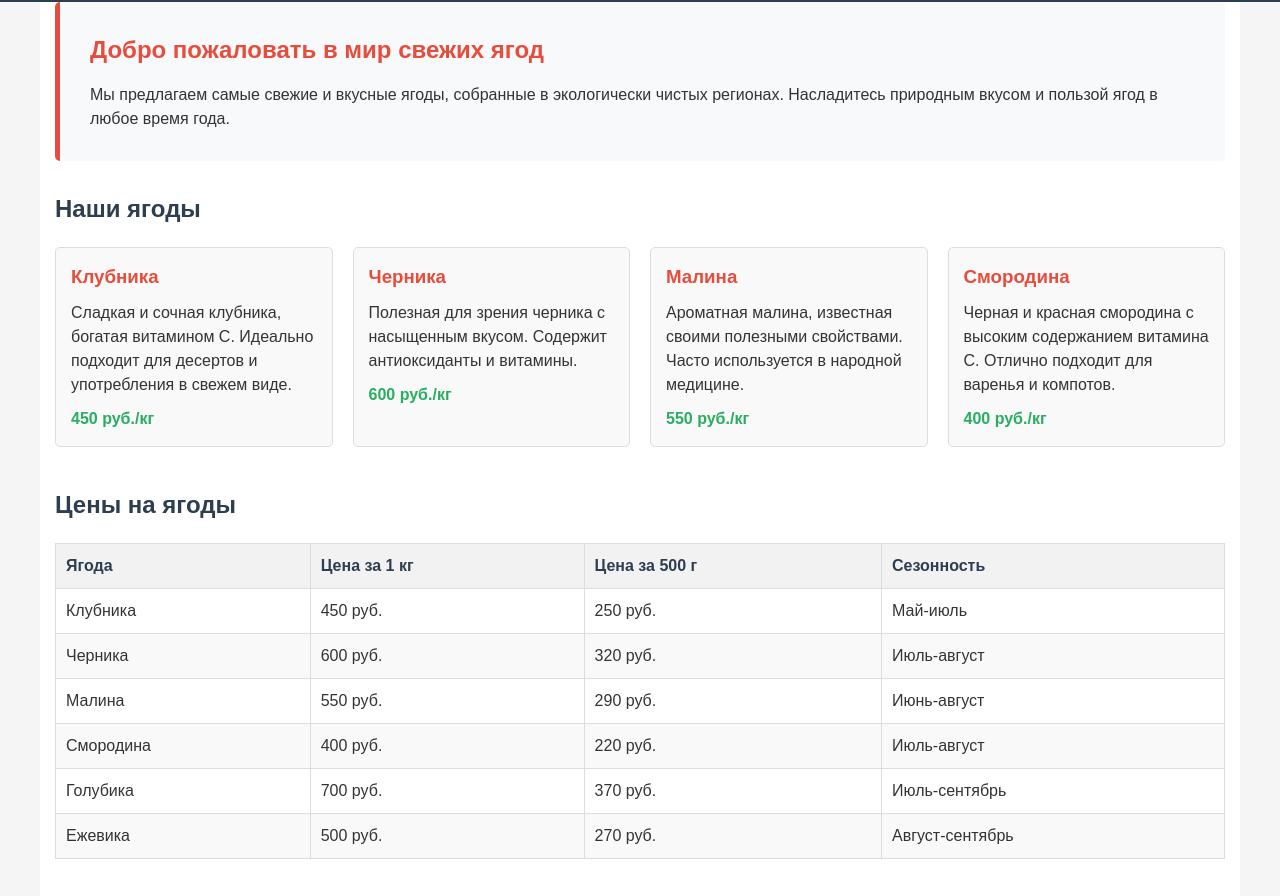
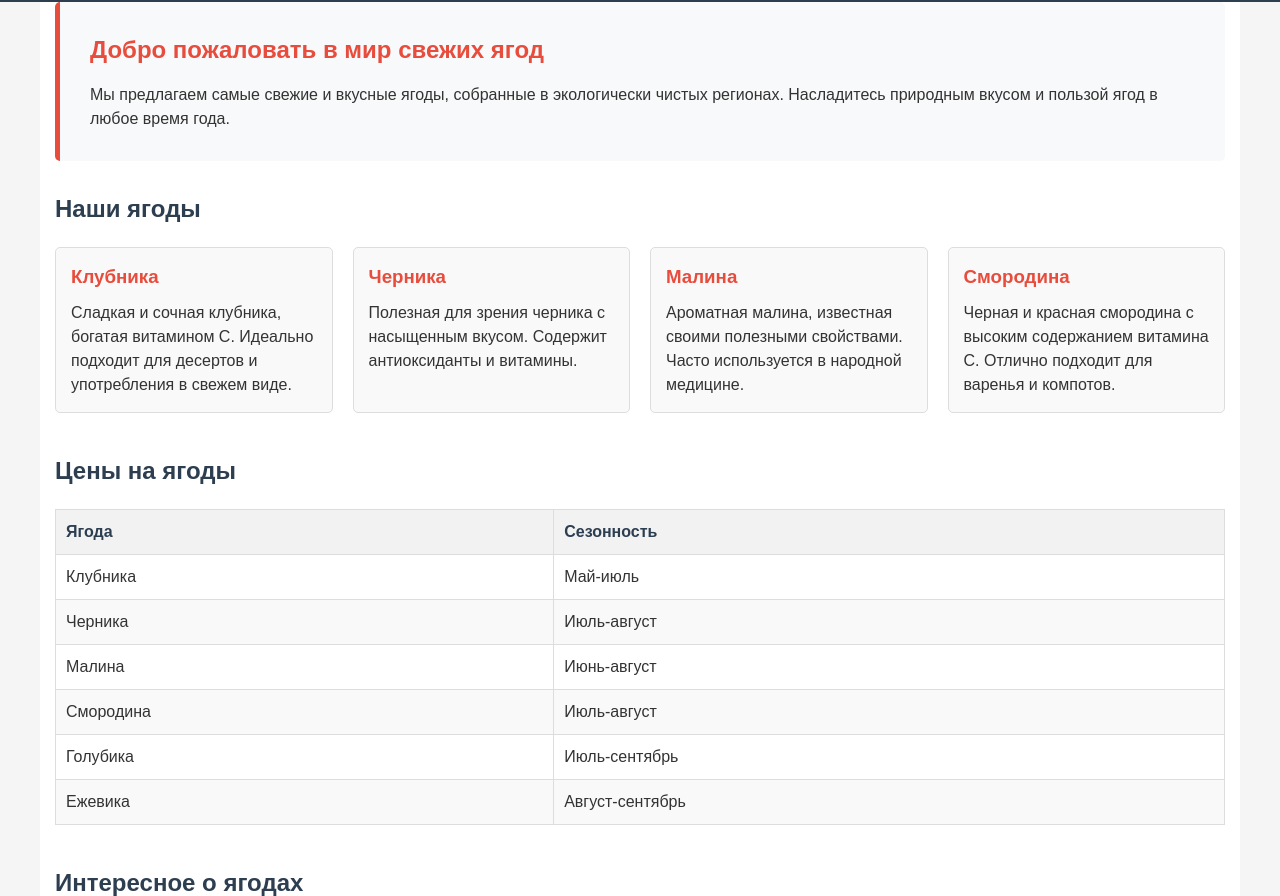
Before and after one commit to eugenerogm-cyber/upgraded-umbrella_diplom, a plain HTML site: page проект/index.html in a window 1280 px wide. Shown: the part 64-960 px from the top of the page. Drawn offline with Linux system fonts and the light colour scheme.

Commit message:
Add files via upload

```diff
--- a/проект/index.html
+++ b/проект/index.html
@@ -12,9 +12,9 @@
             <div class="logo">Ягодный магазин</div>
             <nav>
                 <ul>
-                    <li><a href="#home">Главная</a></li>
-                    <li><a href="#prices">Цены</a></li>
-                    <li><a href="#interesting">Интересное</a></li>
+                    <li><a href="index.html">Главная</a></li>
+                    <li><a href="">Цены</a></li>
+                    <li><a href="">Интересное</a></li>
                 </ul>
             </nav>
         </div>
@@ -32,25 +32,21 @@
                 <div class="berry-card">
                     <h3>Клубника</h3>
                     <p>Сладкая и сочная клубника, богатая витамином C. Идеально подходит для десертов и употребления в свежем виде.</p>
-                    <div class="price">450 руб./кг</div>
                 </div>
 
                 <div class="berry-card">
                     <h3>Черника</h3>
                     <p>Полезная для зрения черника с насыщенным вкусом. Содержит антиоксиданты и витамины.</p>
-                    <div class="price">600 руб./кг</div>
                 </div>
 
                 <div class="berry-card">
                     <h3>Малина</h3>
                     <p>Ароматная малина, известная своими полезными свойствами. Часто используется в народной медицине.</p>
-                    <div class="price">550 руб./кг</div>
                 </div>
 
                 <div class="berry-card">
                     <h3>Смородина</h3>
                     <p>Черная и красная смородина с высоким содержанием витамина C. Отлично подходит для варенья и компотов.</p>
-                    <div class="price">400 руб./кг</div>
                 </div>
             </div>
         </section>
@@ -61,46 +57,32 @@
                 <thead>
                     <tr>
                         <th>Ягода</th>
-                        <th>Цена за 1 кг</th>
-                        <th>Цена за 500 г</th>
                         <th>Сезонность</th>
                     </tr>
                 </thead>
                 <tbody>
                     <tr>
                         <td>Клубника</td>
-                        <td>450 руб.</td>
-                        <td>250 руб.</td>
                         <td>Май-июль</td>
                     </tr>
                     <tr>
                         <td>Черника</td>
-                        <td>600 руб.</td>
-                        <td>320 руб.</td>
                         <td>Июль-август</td>
                     </tr>
                     <tr>
                         <td>Малина</td>
-                        <td>550 руб.</td>
-                        <td>290 руб.</td>
                         <td>Июнь-август</td>
                     </tr>
                     <tr>
                         <td>Смородина</td>
-                        <td>400 руб.</td>
-                        <td>220 руб.</td>
                         <td>Июль-август</td>
                     </tr>
                     <tr>
                         <td>Голубика</td>
-                        <td>700 руб.</td>
-                        <td>370 руб.</td>
                         <td>Июль-сентябрь</td>
                     </tr>
                     <tr>
                         <td>Ежевика</td>
-                        <td>500 руб.</td>
-                        <td>270 руб.</td>
                         <td>Август-сентябрь</td>
                     </tr>
                 </tbody>
```
